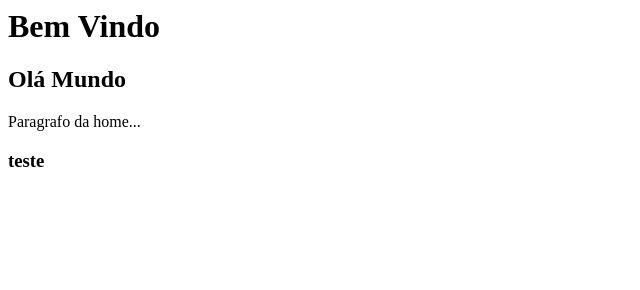
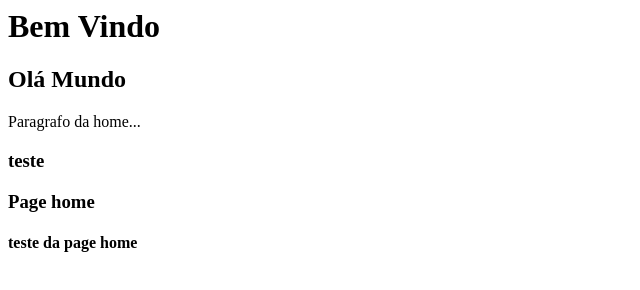
Before and after one commit to rirsoares/Curso-Git, a plain HTML site: page index.html in a window 1280 px wide. Shown: the whole page, without its empty margins (0-640 px from the left). Drawn offline with Linux system fonts and the light colour scheme.

Commit message:
finalizando agina home

```diff
--- a/index.html
+++ b/index.html
@@ -2,3 +2,5 @@
 <h2>Olá Mundo</h2>
 <p>Paragrafo da home...</p>
 <h3>teste</h3>
+<h3>Page home</h3>
+<h4>teste da page home</h4>
```
Also changed, not shown: Nomes.txt.
